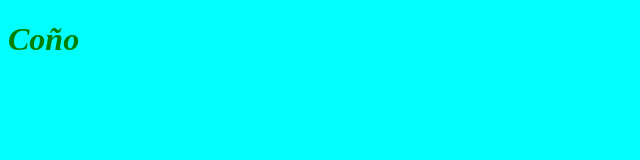
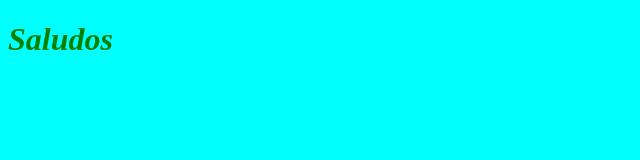
Before and after one commit to Heketzy/CursoGit, a plain HTML site: page Index.html in a window 1280 px wide. Shown: the full height of the page, 0-640 px from the left. Drawn offline with Linux system fonts and the light colour scheme.

Commit message:
arreglao Index.html

```diff
--- a/Index.html
+++ b/Index.html
@@ -7,6 +7,6 @@
 </head>
 <link rel="stylesheet" href="css/index.css" type="text/css">
 <body>
-    <h1>Coño<h1>
+    <h1>Saludos<h1>
 </body>
 </html>
```
